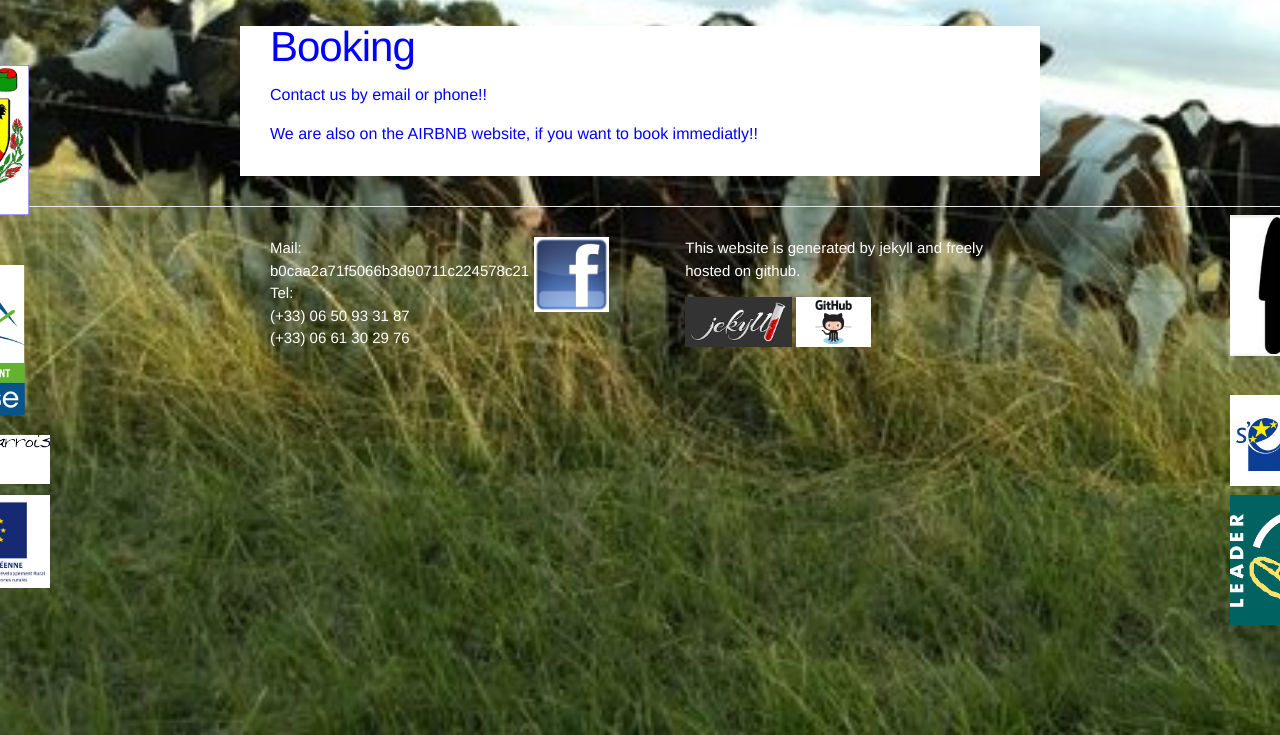
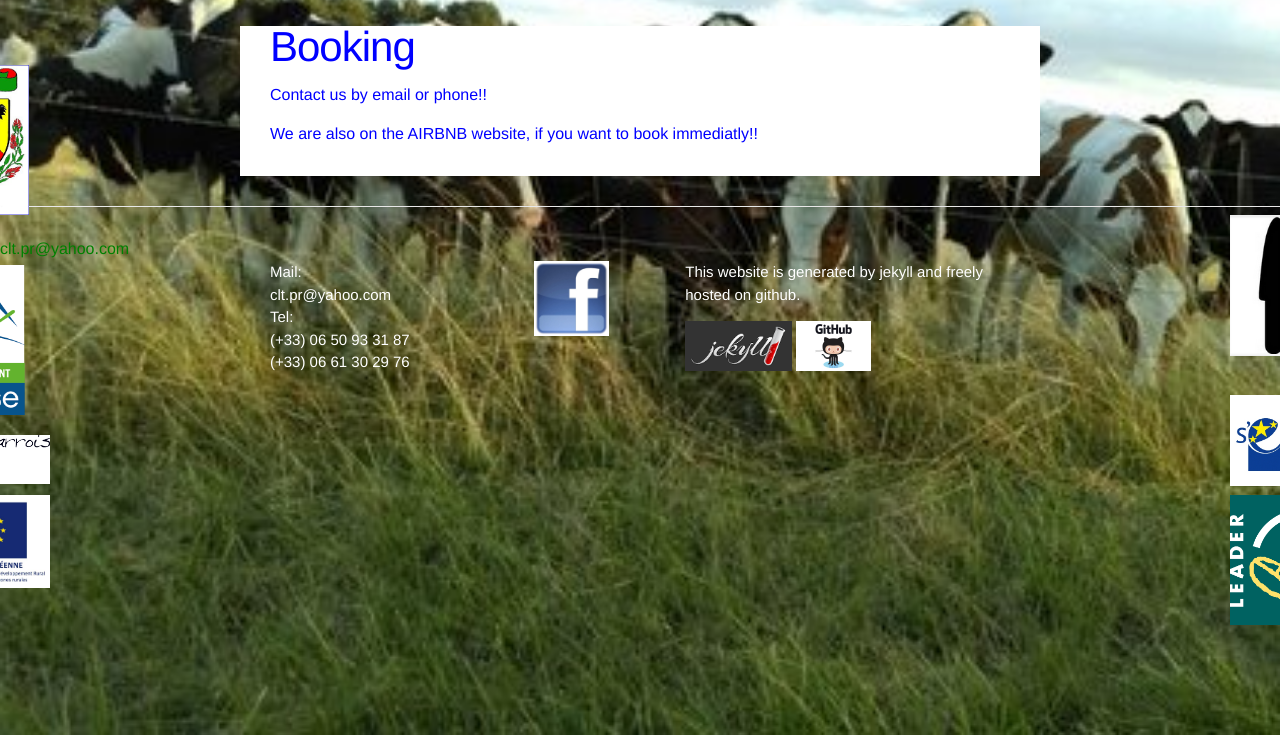
Before and after one commit to cltpr/cltpr.github.io, a Jekyll site: the page built from booking_en.md, in a window 1280 px wide, cut to the strip 165-900 px from the top of the page. Built offline with Jekyll 4.4.1, drawn with Linux system fonts in a browser that asks for light colours.

Commit message:
202012031407

```diff
--- a/_config.yml
+++ b/_config.yml
@@ -34,7 +34,7 @@ markdown: kramdown
 message: "test de message"
 
 name: Bill Murray
-email: b0caa2a71f5066b3d90711c224578c21
+#email: b0caa2a71f5066b3d90711c224578c21
 url: ''
 hidden: ''
 date: '2016-08-11T19:33:25.928Z'
--- a/_includes/footer.html
+++ b/_includes/footer.html
@@ -1,5 +1,5 @@
 <footer class="site-footer">
-
+{{ site.email }}
   <div class="wrapper">
 
     <div class="footer-col-wrapper">
```
